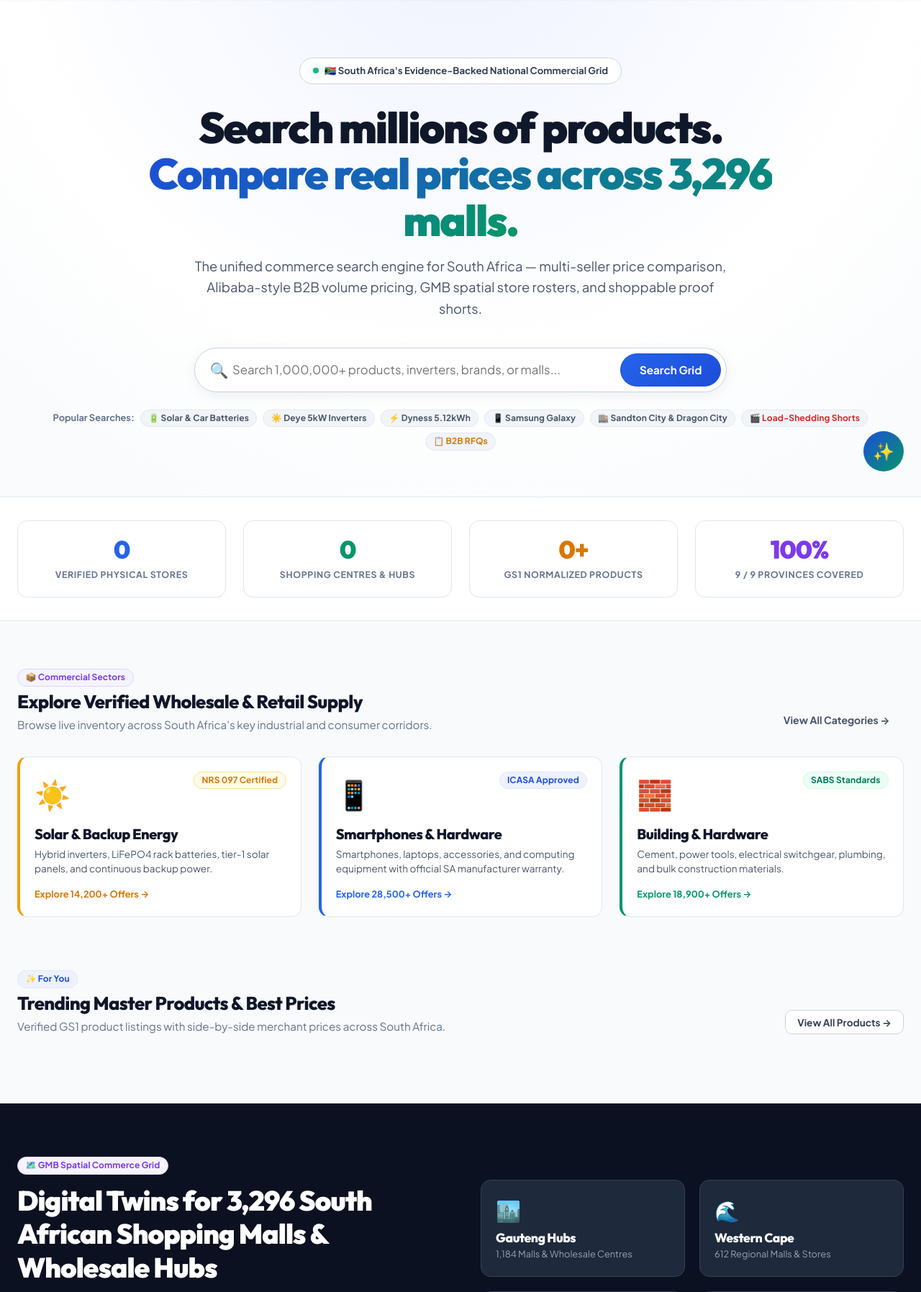
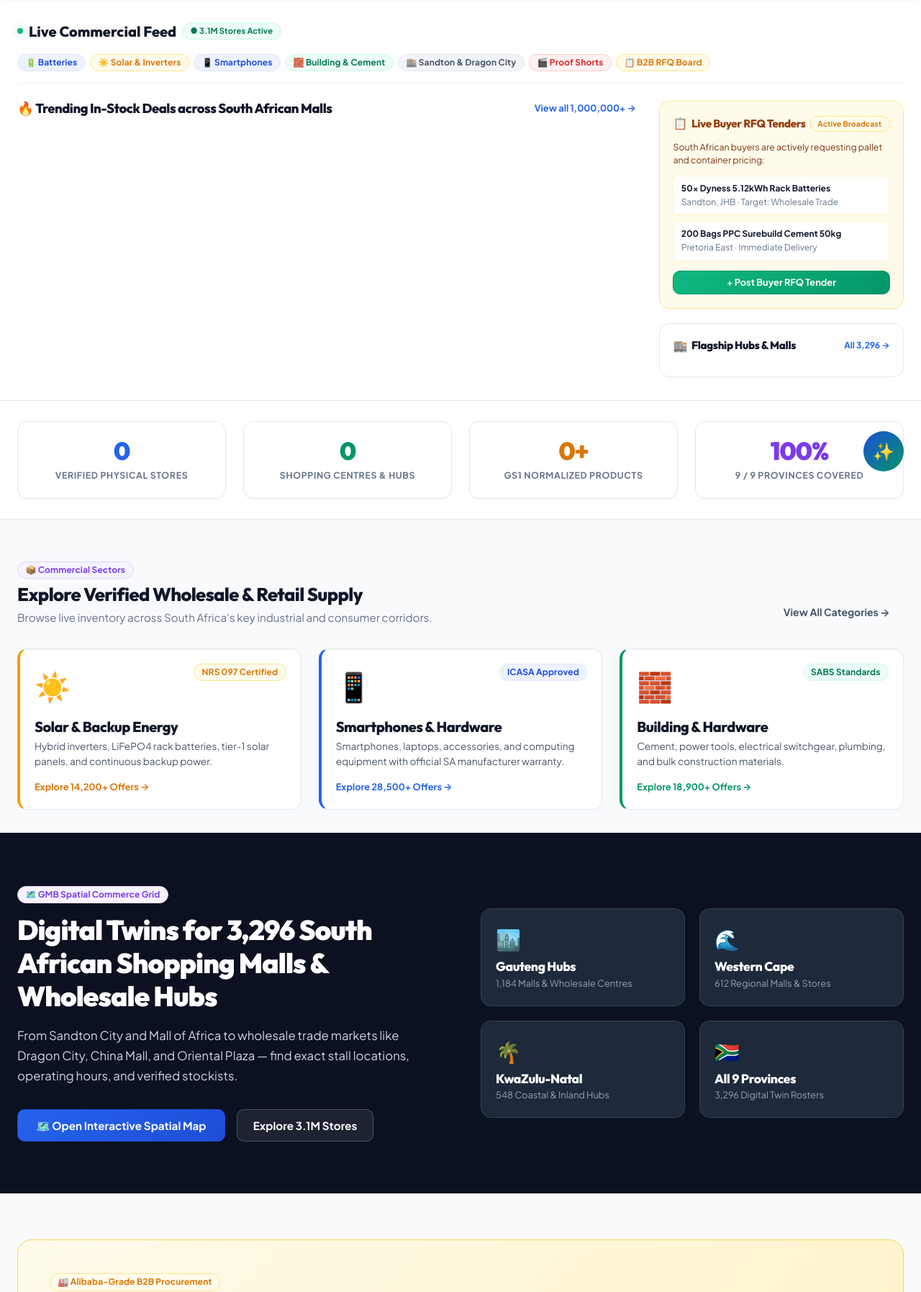
Before and after one commit to pmvalues/shoppagepy, a Django app: page / in a window 1280 px wide. Shown: the part 121-1916 px from the top of the page at 72% size. Run offline with Django 5.2, Linux system fonts and the light colour scheme; data that the repository does not hold is empty; some libraries are stand-ins or nearby versions.

Commit message:
feat(home): replace duplicate hero search with rich live commercial discover feed, trending deals, proof shorts, and live RFQ radar

```diff
--- a/templates/home.html
+++ b/templates/home.html
@@ -4,87 +4,198 @@
 {% block title %}Shoppage — South Africa's National Commerce Intelligence Grid{% endblock %}
 
 {% block content %}
-<!-- 1. UNIFIED HERO & SPOTLIGHT OMNIBOX -->
-<section style="background: radial-gradient(circle at 50% -20%, #EEF2FF 0%, #FFFFFF 60%, #F8FAFC 100%); border-bottom: 1px solid var(--border); padding: 5rem 0 4rem 0;">
-  <div class="container" style="text-align: center;">
+<!-- 1. LIVE COMMERCIAL DISCOVER FEED (Replaces Redundant Hero) -->
+<section style="background: #FFFFFF; border-bottom: 1px solid var(--border); padding: 1.75rem 0 2rem 0;">
+  <div class="container">
 
-    <!-- Country & Standard Badge -->
-    <div style="display: inline-flex; align-items: center; gap: 0.5rem; background: #FFFFFF; border: 1px solid #CBD5E1; padding: 0.45rem 1.15rem; border-radius: var(--radius-full); margin-bottom: 1.75rem; box-shadow: var(--shadow-xs);">
-      <span class="pulse-dot"></span>
-      <span style="font-size: 0.825rem; color: var(--slate-700); font-weight: 700;">
-        🇿🇦 South Africa's Evidence-Backed National Commercial Grid
-      </span>
+    <!-- Top Feed Banner Strip & Quick Filter Pills -->
+    <div style="display: flex; justify-content: space-between; align-items: center; flex-wrap: wrap; gap: 1rem; margin-bottom: 1.5rem; padding-bottom: 1rem; border-bottom: 1px solid #F1F5F9;">
+      <div style="display: flex; align-items: center; gap: 0.5rem;">
+        <span class="pulse-dot"></span>
+        <span style="font-family: var(--font-display); font-size: 1.25rem; font-weight: 800; color: #0F172A;">
+          Live Commercial Feed
+        </span>
+        <span class="badge badge-green" style="font-size: 0.7rem;">● 3.1M Stores Active</span>
+      </div>
+
+      <!-- Quick Launch Sector Pills -->
+      <div style="display: flex; gap: 0.4rem; overflow-x: auto; scrollbar-width: none; white-space: nowrap;">
+        <a href="/search?q=battery" class="badge badge-blue">🔋 Batteries</a>
+        <a href="/search?category=solar_energy" class="badge badge-amber">☀️ Solar &amp; Inverters</a>
+        <a href="/search?category=smartphones" class="badge badge-blue">📱 Smartphones</a>
+        <a href="/search?category=hardware" class="badge badge-green">🧱 Building &amp; Cement</a>
+        <a href="/malls?province=Gauteng" class="badge badge-gray">🏬 Sandton &amp; Dragon City</a>
+        <a href="/shorts" class="badge badge-red">🎬 Proof Shorts</a>
+        <a href="/requests" class="badge badge-amber">📋 B2B RFQ Board</a>
+      </div>
     </div>
 
-    <!-- Main Hero Heading -->
-    <h1 style="font-size: 3.75rem; font-weight: 900; letter-spacing: -0.035em; line-height: 1.08; margin-bottom: 1rem; color: #0F172A; max-width: 980px; margin-left: auto; margin-right: auto;">
-      Search millions of products. <br />
-      <span style="background: linear-gradient(135deg, #1D4ED8 0%, #059669 100%); -webkit-background-clip: text; -webkit-text-fill-color: transparent;">
-        Compare real prices across 3,296 malls.
-      </span>
-    </h1>
+    <!-- 2-Column Live Feed Grid -->
+    <div style="display: grid; grid-template-columns: 1fr 340px; gap: 2rem; align-items: start;">
 
-    <p style="color: var(--slate-600); font-size: 1.15rem; max-width: 740px; margin: 0 auto 2.5rem auto; line-height: 1.6;">
-      The unified commerce search engine for South Africa — multi-seller price comparison, Alibaba-style B2B volume pricing, GMB spatial store rosters, and shoppable proof shorts.
-    </p>
+      <!-- LEFT COLUMN: Trending In-Stock Products & Video Shorts -->
+      <div>
+        <div style="display: flex; justify-content: space-between; align-items: center; margin-bottom: 1rem;">
+          <h2 style="font-size: 1.15rem; font-weight: 800; color: #0F172A; margin: 0;">
+            🔥 Trending In-Stock Deals across South African Malls
+          </h2>
+          <a href="/search" style="font-size: 0.8rem; color: #2563EB; font-weight: 700; text-decoration: none;">
+            View all 1,000,000+ &rarr;
+          </a>
+        </div>
 
-    <!-- Large Live Search Spotlight Input -->
-    <div style="max-width: 740px; margin: 0 auto 1.5rem auto; position: relative;" x-data="{
-      placeholderIndex: 0,
-      placeholders: [
-        'Deye 8kW Hybrid Inverter in Sandton...',
-        'Dyness 5.12kWh LiFePO4 battery...',
-        'Samsung Galaxy S24 Ultra Cape Town...',
-        'PPC Surebuild Cement 50kg wholesale...',
-        'Oriental Plaza textile distributors...',
-        'Dragon City B2B solar hardware...'
-      ],
-      currentPlaceholder: 'Search 1,000,000+ products, inverters, brands, or malls...',
-      init() {
-        setInterval(() => {
-          this.placeholderIndex = (this.placeholderIndex + 1) % this.placeholders.length;
-          this.currentPlaceholder = 'Search ' + this.placeholders[this.placeholderIndex];
-        }, 3200);
-      }
-    }">
-      <form action="/search/" method="GET">
-        <span style="position: absolute; left: 1.35rem; top: 50%; transform: translateY(-50%); font-size: 1.3rem; color: var(--slate-400); pointer-events: none;">
-          🔍
-        </span>
-        <input
-          type="text"
-          name="q"
-          class="live-search-input"
-          :placeholder="currentPlaceholder"
-          autocomplete="off"
-        />
-        <button
-          type="submit"
-          class="btn btn-primary"
-          style="position: absolute; right: 8px; top: 8px; bottom: 8px; padding: 0 1.6rem; border-radius: var(--radius-full); font-size: 0.95rem;"
-        >
-          Search Grid
-        </button>
-      </form>
-    </div>
+        <!-- Featured Products Horizontal / Grid Stream -->
+        <div class="grid grid-cols-3" style="gap: 1rem; margin-bottom: 2rem;">
+          {% for p in featured_products|slice:":6" %}
+          <div class="card card-hover" style="display: flex; flex-direction: column; justify-content: space-between; background: #FFFFFF; padding: 1rem;">
+            <div>
+              <div style="display: flex; justify-content: space-between; align-items: center; margin-bottom: 0.4rem;">
+                <span class="badge badge-blue" style="font-size: 0.65rem;">{{ p.brand }}</span>
+                <span class="badge badge-green" style="font-size: 0.6rem;">✓ Verified Stock</span>
+              </div>
 
-    <!-- Quick Filter Trending Chips -->
-    <div style="display: flex; justify-content: center; align-items: center; flex-wrap: wrap; gap: 0.5rem; font-size: 0.8rem; color: var(--slate-500);">
-      <span style="font-weight: 700;">Popular Searches:</span>
-      <a href="/search?q=battery" class="badge badge-gray">🔋 Solar &amp; Car Batteries</a>
-      <a href="/search?q=Deye+5kW" class="badge badge-gray">☀️ Deye 5kW Inverters</a>
-      <a href="/search?q=Dyness+BX51100" class="badge badge-gray">⚡ Dyness 5.12kWh</a>
-      <a href="/search?q=samsung" class="badge badge-gray">📱 Samsung Galaxy</a>
-      <a href="/malls?province=Gauteng" class="badge badge-gray">🏬 Sandton City &amp; Dragon City</a>
-      <a href="/shorts" class="badge badge-gray" style="color: #DC2626;">🎬 Load-Shedding Shorts</a>
-      <a href="/requests" class="badge badge-gray" style="color: #D97706;">📋 B2B RFQs</a>
+              <h3 style="font-size: 0.95rem; font-weight: 700; margin: 0.25rem 0; line-height: 1.3; display: -webkit-box; -webkit-line-clamp: 2; -webkit-box-orient: vertical; overflow: hidden; height: 2.5rem;">
+                <a href="/p/{{ p.canonical_id }}">{{ p.title }}</a>
+              </h3>
+            </div>
+
+            <div style="margin-top: 0.5rem;">
+              <div style="font-family: var(--font-display); font-size: 1.25rem; font-weight: 900; color: var(--accent-green); margin-bottom: 0.4rem;">
+                {% with first_offer=p.offers.all|first %}
+                  {% if first_offer and first_offer.price_amount %}
+                    R {{ first_offer.price_amount|floatformat:0|intcomma }}
+                  {% else %}
+                    R {{ p.estimated_price_zar|floatformat:0|intcomma }}
+                  {% endif %}
+                {% endwith %}
+              </div>
+
+              <div style="display: flex; gap: 0.35rem;">
+                <a href="/p/{{ p.canonical_id }}" class="btn btn-outline" style="flex: 1; font-size: 0.75rem; padding: 0.35rem 0.5rem;">
+                  Compare
+                </a>
+                <a href="/p/{{ p.canonical_id }}#confirmed-offers-section" class="btn btn-whatsapp" style="font-size: 0.75rem; padding: 0.35rem 0.6rem;">
+                  💬 WhatsApp
+                </a>
+              </div>
+            </div>
+          </div>
+          {% endfor %}
+        </div>
+
+        <!-- Shoppable Proof Shorts Feed -->
+        {% if shorts %}
+        <div>
+          <div style="display: flex; justify-content: space-between; align-items: center; margin-bottom: 0.75rem;">
+            <div style="display: flex; align-items: center; gap: 0.4rem;">
+              <span style="font-size: 1.1rem; color: #DC2626;">🎬</span>
+              <h2 style="font-size: 1.1rem; font-weight: 800; color: #0F172A; margin: 0;">
+                Watch &amp; Shop Proof Shorts
+              </h2>
+            </div>
+            <a href="/shorts" style="font-size: 0.8rem; color: #2563EB; font-weight: 700; text-decoration: none;">
+              Explore video hub &rarr;
+            </a>
+          </div>
+
+          <div style="display: grid; grid-template-columns: repeat(4, 1fr); gap: 0.85rem;">
+            {% for s in shorts|slice:":4" %}
+            <a href="/shorts/?v={{ s.canonical_id }}" class="card card-hover" style="background: #0F172A; color: #FFFFFF; padding: 0.75rem; border-radius: 10px; text-decoration: none; display: flex; flex-direction: column; justify-content: space-between; height: 160px;">
+              <div style="display: flex; justify-content: space-between; align-items: flex-start;">
+                <span class="badge badge-red" style="font-size: 0.65rem;">▶ SHORT</span>
+                <span style="font-size: 0.7rem; color: #94A3B8;">{{ s.views|default:1200|intcomma }} views</span>
+              </div>
+              <div>
+                <div style="font-size: 0.8rem; font-weight: 700; line-height: 1.25; margin-bottom: 0.25rem; display: -webkit-box; -webkit-line-clamp: 2; -webkit-box-orient: vertical; overflow: hidden;">
+                  {{ s.title }}
+                </div>
+                <div style="font-size: 0.7rem; color: #34D399;">
+                  {{ s.merchant.name|default:"Verified Store" }}
+                </div>
+              </div>
+            </a>
+            {% endfor %}
+          </div>
+        </div>
+        {% endif %}
+
+      </div>
+
+      <!-- RIGHT COLUMN: Real-Time Radar & Verified Flagship Centres -->
+      <aside>
+
+        <!-- Live B2B RFQ Radar Card -->
+        <div class="card" style="background: #FFFBEB; border: 1px solid #FDE68A; padding: 1.15rem; margin-bottom: 1.25rem;">
+          <div style="display: flex; justify-content: space-between; align-items: center; margin-bottom: 0.75rem;">
+            <div style="display: flex; align-items: center; gap: 0.35rem;">
+              <span>📋</span>
+              <h3 style="font-size: 0.95rem; font-weight: 800; color: #92400E; margin: 0;">
+                Live Buyer RFQ Tenders
+              </h3>
+            </div>
+            <span class="badge badge-amber" style="font-size: 0.65rem;">Active Broadcast</span>
+          </div>
+
+          <p style="font-size: 0.775rem; color: #78350F; line-height: 1.45; margin-bottom: 0.75rem;">
+            South African buyers are actively requesting pallet and container pricing:
+          </p>
+
+          <div style="display: flex; flex-direction: column; gap: 0.5rem; font-size: 0.75rem; margin-bottom: 0.85rem;">
+            <div style="background: #FFFFFF; border: 1px solid #FEF3C7; padding: 0.5rem 0.65rem; border-radius: 6px;">
+              <strong style="color: #0F172A;">50x Dyness 5.12kWh Rack Batteries</strong>
+              <div style="color: #64748B;">Sandton, JHB · Target: Wholesale Trade</div>
+            </div>
+            <div style="background: #FFFFFF; border: 1px solid #FEF3C7; padding: 0.5rem 0.65rem; border-radius: 6px;">
+              <strong style="color: #0F172A;">200 Bags PPC Surebuild Cement 50kg</strong>
+              <div style="color: #64748B;">Pretoria East · Immediate Delivery</div>
+            </div>
+          </div>
+
+          <button
+            onclick="document.getElementById('rfq-tender-modal').style.display='flex'"
+            class="btn btn-whatsapp"
+            style="width: 100%; font-size: 0.8rem; padding: 0.45rem;"
+          >
+            + Post Buyer RFQ Tender
+          </button>
+        </div>
+
+        <!-- Flagship Shopping Centres Quick List -->
+        <div class="card" style="background: #FFFFFF; border: 1px solid #E2E8F0; padding: 1.15rem;">
+          <div style="display: flex; justify-content: space-between; align-items: center; margin-bottom: 0.75rem;">
+            <div style="display: flex; align-items: center; gap: 0.35rem;">
+              <span>🏬</span>
+              <h3 style="font-size: 0.95rem; font-weight: 800; color: #0F172A; margin: 0;">
+                Flagship Hubs &amp; Malls
+              </h3>
+            </div>
+            <a href="/malls" style="font-size: 0.75rem; color: #2563EB; font-weight: 700; text-decoration: none;">
+              All 3,296 &rarr;
+            </a>
+          </div>
+
+          <div style="display: flex; flex-direction: column; gap: 0.45rem;">
+            {% for mall in flagship_malls|slice:":5" %}
+            <a href="/malls?province={{ mall.province|urlencode }}" style="display: flex; justify-content: space-between; align-items: center; padding: 0.45rem 0.6rem; border-radius: 6px; background: #F8FAFC; text-decoration: none; transition: background 0.15s;" onmouseover="this.style.background='#EEF2FF'" onmouseout="this.style.background='#F8FAFC'">
+              <div>
+                <div style="font-size: 0.8rem; font-weight: 700; color: #1E293B;">{{ mall.name }}</div>
+                <div style="font-size: 0.7rem; color: #64748B;">{{ mall.province }} · {{ mall.stall_capacity }} stalls</div>
+              </div>
+              <span style="font-size: 0.75rem; color: #2563EB; font-weight: 700;">&rarr;</span>
+            </a>
+            {% endfor %}
+          </div>
+        </div>
+
+      </aside>
+
     </div>
 
   </div>
 </section>
 
 <!-- 2. REAL-TIME STATS KPI TICKER BAR -->
-<section style="border-bottom: 1px solid var(--border); background: #FFFFFF; padding: 2rem 0;">
+<section style="border-bottom: 1px solid var(--border); background: #FFFFFF; padding: 1.75rem 0;">
   <div class="container">
     <div class="grid grid-cols-4" style="gap: 1.5rem;">
       <div class="stat-box">
@@ -119,7 +230,7 @@
 </section>
 
 <!-- 3. VISUAL CATEGORY HUBS GRID -->
-<section class="container" style="padding: 4rem 1.5rem 2rem 1.5rem;">
+<section class="container" style="padding: 3.5rem 1.5rem 2rem 1.5rem;">
   <div style="display: flex; justify-content: space-between; align-items: flex-end; margin-bottom: 2rem;">
     <div>
       <span class="badge badge-purple" style="margin-bottom: 0.4rem;">📦 Commercial Sectors</span>
@@ -185,63 +296,7 @@
   </div>
 </section>
 
-<!-- 4. "FOR YOU" TRENDING MASTER PRODUCTS -->
-<section class="container" style="padding: 2.5rem 1.5rem 4rem 1.5rem;">
-  <div style="display: flex; justify-content: space-between; align-items: flex-end; margin-bottom: 2rem;">
-    <div>
-      <span class="badge badge-blue" style="margin-bottom: 0.4rem;">✨ For You</span>
-      <h2 class="section-title">Trending Master Products &amp; Best Prices</h2>
-      <p class="section-desc">Verified GS1 product listings with side-by-side merchant prices across South Africa.</p>
-    </div>
-    <a href="/search" class="btn btn-outline" style="font-size: 0.85rem; padding: 0.45rem 1rem;">
-      View All Products &rarr;
-    </a>
-  </div>
-
-  <div class="grid grid-cols-4" style="gap: 1.5rem;">
-    {% for p in featured_products|slice:":8" %}
-    <div class="card card-hover" style="display: flex; flex-direction: column; justify-content: space-between; background: #FFFFFF;">
-      <div>
-        <div style="display: flex; justify-content: space-between; align-items: center; margin-bottom: 0.5rem;">
-          <span class="badge badge-blue">{{ p.brand }}</span>
-          <span class="badge badge-green" style="font-size: 0.65rem;">✓ GS1 Verified</span>
-        </div>
-
-        <h3 style="font-size: 1.05rem; font-weight: 700; margin: 0.4rem 0 0.25rem 0; line-height: 1.35;">
-          <a href="/p/{{ p.canonical_id }}">{{ p.title }}</a>
-        </h3>
-
-        <p style="color: var(--slate-500); font-size: 0.775rem; margin-bottom: 0.85rem;">
-          {{ p.category_ref|title }} · Model: {{ p.model_number|default:"Standard" }}
-        </p>
-      </div>
-
-      <div>
-        <div style="font-family: var(--font-display); font-size: 1.45rem; font-weight: 900; color: var(--accent-green); margin: 0.4rem 0;">
-          {% with first_offer=p.offers.all|first %}
-            {% if first_offer and first_offer.price_amount %}
-              R {{ first_offer.price_amount|floatformat:0|intcomma }}
-            {% else %}
-              R {{ p.estimated_price_zar|floatformat:0|intcomma }}
-            {% endif %}
-          {% endwith %}
-        </div>
-
-        <div style="display: flex; gap: 0.4rem;">
-          <a href="/p/{{ p.canonical_id }}" class="btn btn-outline" style="flex: 1; font-size: 0.775rem; padding: 0.45rem 0.6rem;">
-            Compare
-          </a>
-          <a href="/p/{{ p.canonical_id }}#confirmed-offers-section" class="btn btn-whatsapp" style="font-size: 0.775rem; padding: 0.45rem 0.75rem;">
-            💬 WhatsApp
-          </a>
-        </div>
-      </div>
-    </div>
-    {% endfor %}
-  </div>
-</section>
-
-<!-- 5. SPATIAL COMMERCE SPOTLIGHT (Google My Business Digital Twins) -->
+<!-- 4. SPATIAL COMMERCE SPOTLIGHT (Google My Business Digital Twins) -->
 <section style="background: #0B1120; color: #FFFFFF; padding: 4.5rem 0; margin-bottom: 4rem;">
   <div class="container">
     <div style="display: grid; grid-template-columns: 1fr 1fr; gap: 3.5rem; align-items: center;">
@@ -294,7 +349,7 @@
   </div>
 </section>
 
-<!-- 6. ALIBABA B2B RFQ TENDER BROADCAST CALLOUT -->
+<!-- 5. ALIBABA B2B RFQ TENDER BROADCAST CALLOUT -->
 <section class="container" style="padding-bottom: 4rem;">
   <div class="card" style="background: linear-gradient(135deg, #FFFBEB 0%, #FEF3C7 100%); border: 1.5px solid #FCD34D; padding: 2.75rem; display: flex; justify-content: space-between; align-items: center; flex-wrap: wrap; gap: 2rem; border-radius: var(--radius-xl);">
     <div>
```
